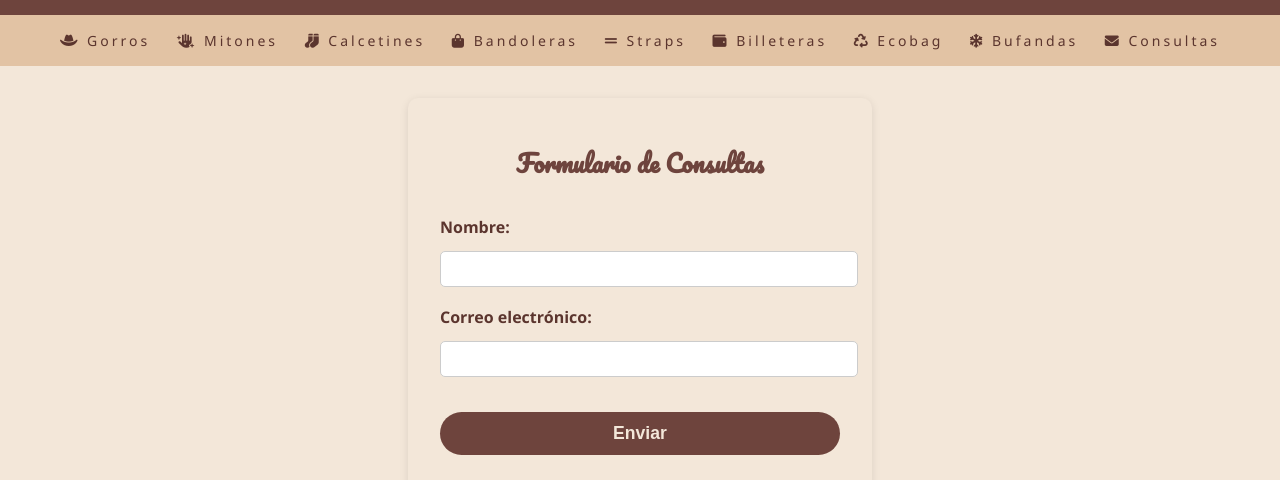
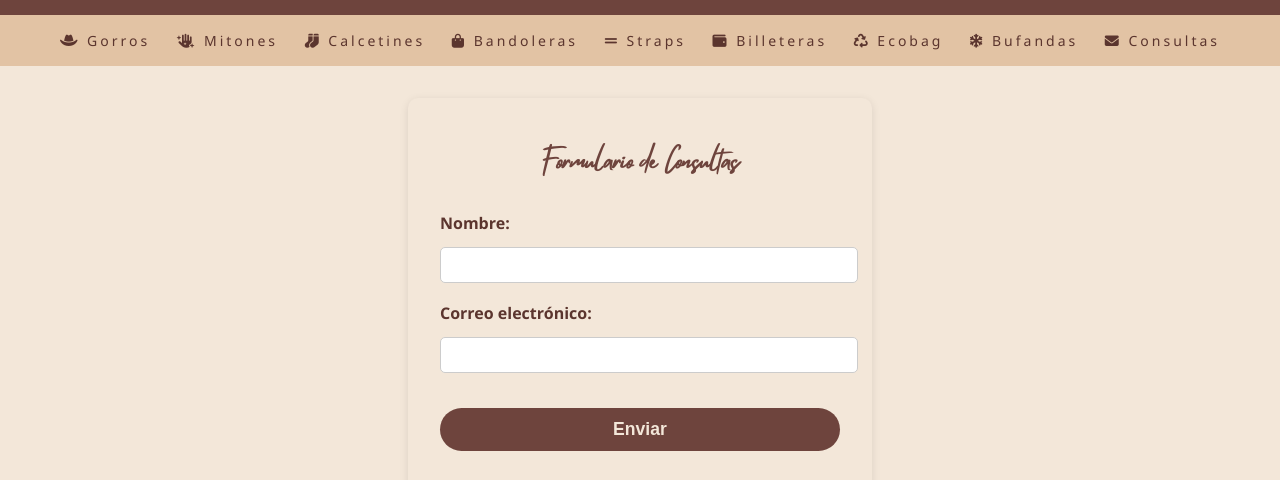
Before and after one commit to steveyork76/test, a plain HTML site: page formulario/consultas.html in a window 1280 px wide. Shown: the part 279-759 px from the top of the page. Drawn offline with Linux system fonts and the light colour scheme.

Commit message:
Add files via upload

```diff
--- a/style.css
+++ b/style.css
@@ -225,7 +225,7 @@ nav a:hover {
 .formulario-consultas h1 {
   text-align: center;
   margin-bottom: 2rem;
-  font-family: 'Pacifico', cursive;
+  font-family: 'Mistrully', 'Pacifico', cursive;
   color: #6e443d;
 }
 
```
